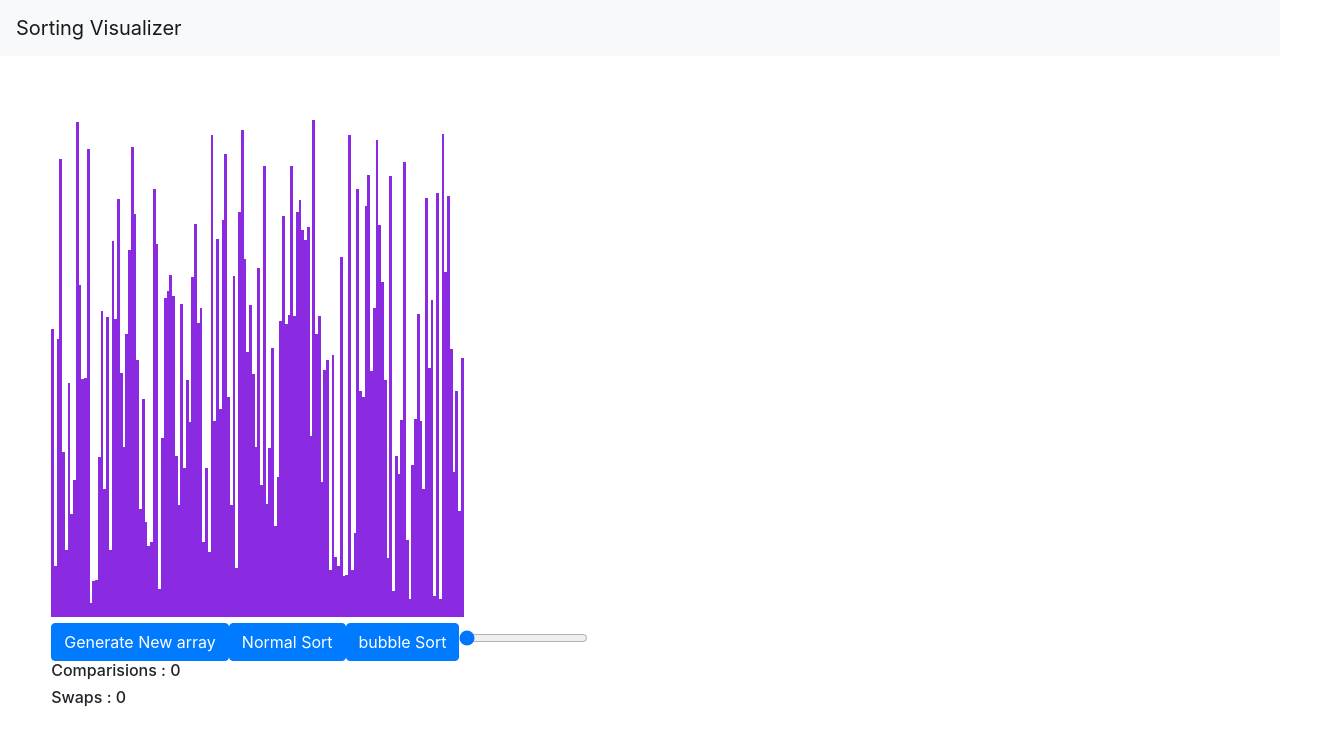
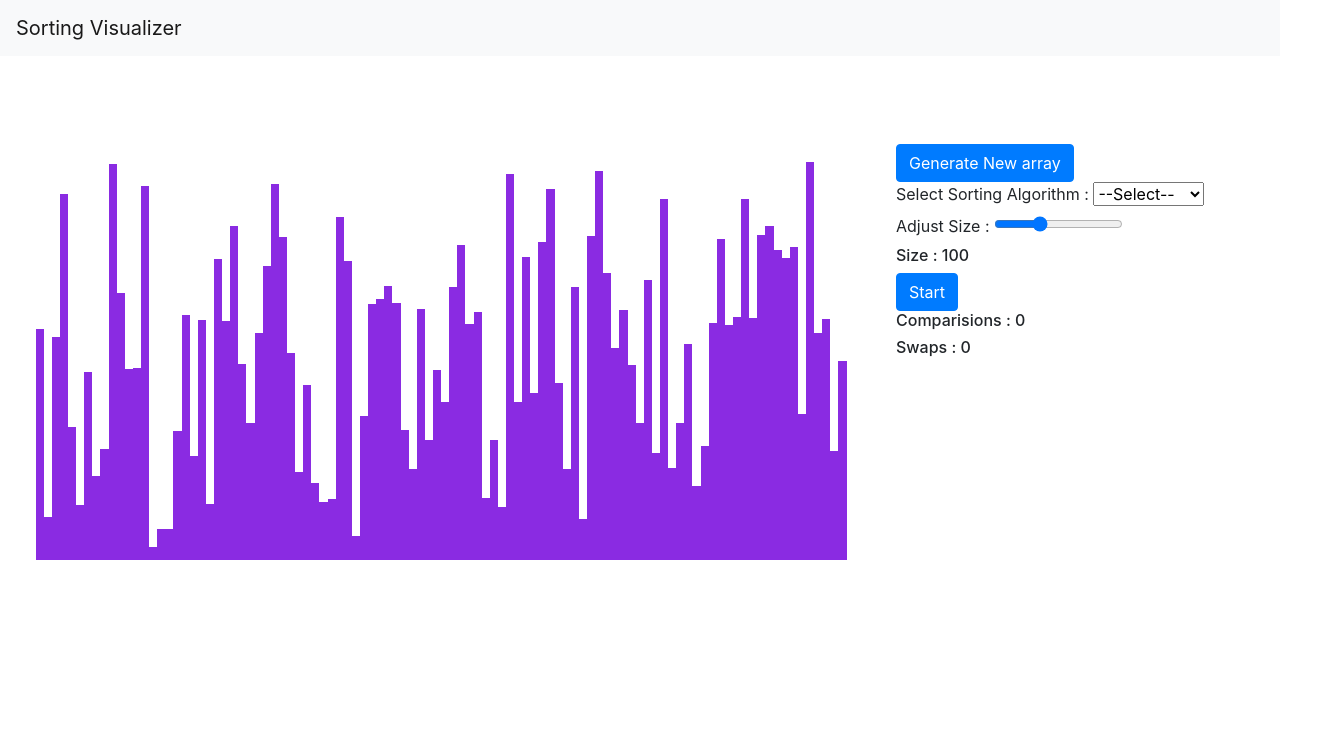
Before and after one commit to nitheesh-daram/Sorting-visualizer, a React (Create React App) app: page / in a window 1280 px wide. Shown: the top 744 px of the page, 1331 px wide, since content can reach past the window. Built offline with nearby package versions, Linux system fonts and the light colour scheme; the HTML template or start-up script is replaced by a standard one.

Commit message:
ui change

```diff
--- a/src/Sorting/Sorting.js
+++ b/src/Sorting/Sorting.js
@@ -1,7 +1,6 @@
 import React from "react";
 import Navbar from "../components/Navbar/Navbar";
 import Simulator from "../components/Simulator/Simulator";
-import Controls from "../components/Controls/Controls";
 
 const Sorting = () => {
   return (
@@ -9,7 +8,6 @@ const Sorting = () => {
       <Navbar />
       <section className="whole_container">
         <Simulator />
-        {/* <Controls /> */}
       </section>
     </div>
   );
--- a/src/components/Controls/Controls.css
+++ /dev/null
@@ -1,6 +0,0 @@
-
-  .controls{
-    margin-left:70% ;
-    background-color: brown;
-    height: 80vh;
-  }
--- a/src/components/Controls/Controls.js
+++ /dev/null
@@ -1,26 +0,0 @@
-import React from 'react'
-import './Controls.css'
-export const Controls = () => {
-    return (
-        <div className="controls">
-        <div className="control">
-          <label>Size : </label> <br />
-          <input type="range" min="10" max="1000"></input> <br />
-          <label>Speed : </label> <br />
-          <input type="range" min="100" max="500"></input> <br />
-          <select id="cars" name="maincat">
-            <option value="">--Select--</option>
-            <option value="1">Geotechnical Investigation</option>
-            <option value="2">Geophysical Exploration</option>
-            <option value="3">Topo Surveys.</option>
-            <option value="4">Traffic Surveys</option>
-            <option value="5">LiDAR Survey</option>
-            <option value="6">Laboratory Testing</option>
-            <option value="7">Ground Utility Survey</option>
-          </select>
-        </div>
-      </div>
-    )
-}
-
-export default Controls;
--- a/src/components/Simulator/Simulator.css
+++ b/src/components/Simulator/Simulator.css
@@ -1,16 +1,26 @@
+.whole_container{
+  margin-top: 5%;
+}
+
+
 .simulator {
-  /* width: 70%; */
-  width: 100%;
-  margin-top: 5%;
+  width: 65%;
   float: left;
   position: absolute;
-  left: 2%;
-  margin-left: 2%;
+  left: 1%;
+  margin-left:1%;
+  border-radius: 25px;
 }
-.array-bar {
-  width: 0.215%;
-  /* width: 5px; */
+.array-box{
+  padding: 10px;
+  height: 450px;
+  padding-top: 5%;
+}
+.array-bar  {
   display: inline-block;
-  /* margin: 0 0.215%; */
   background-color: blueviolet;
 }
+.controls{
+  margin-left:70% ;
+  height: 80vh;
+}
--- a/src/components/Simulator/Simulator.js
+++ b/src/components/Simulator/Simulator.js
@@ -27,7 +27,7 @@ export default class Simulator extends Component {
     // Array size
     let size = document.getElementById("size").value;
     for (let index = 0; index < size; index++) {
-      array.push(randomIntfromRange(10, 500));
+      array.push(randomIntfromRange(10, 400));
     }
     this.setState({ array, comparisions, swaps });
   }
@@ -38,12 +38,12 @@ export default class Simulator extends Component {
       let comparison = animations[index].comparision;
       let swap = animations[index].swap;
       setTimeout(() => {
-        arrayBars[comparison[1]].style.backgroundColor = "black";
+        arrayBars[comparison[1]].style.backgroundColor = "orange";
+        arrayBars[comparison[0]].style.backgroundColor = "red";
+        let comp = document.getElementById("comp");
         this.state.comparisions = this.state.comparisions + 1;
-        arrayBars[comparison[0]].style.backgroundColor = "black";
-        let comp = document.getElementById("comp");
         comp.innerHTML = "Comparisions : " + this.state.comparisions;
-      }, index * speed);
+      }, speed);
       setTimeout(() => {
         let temp = arrayBars[swap[1]].style.height;
         arrayBars[swap[1]].style.height = arrayBars[swap[0]].style.height;
@@ -53,12 +53,12 @@ export default class Simulator extends Component {
           let comp = document.getElementById("swap");
           comp.innerHTML = "Swaps : " + this.state.swaps;
         }
-      }, index * speed);
+      }, speed);
       setTimeout(() => {
         const arrayBars = document.getElementsByClassName("array-bar");
         arrayBars[comparison[1]].style.backgroundColor = "blueviolet";
         arrayBars[comparison[0]].style.backgroundColor = "blueviolet";
-      }, (index + 1) * speed);
+      }, speed);
     }
   }
 
@@ -71,41 +71,70 @@ export default class Simulator extends Component {
     this.animate(animations);
   }
 
+  start() {
+    const algo = document.getElementById("algo").value;
+    console.log(algo);
+    if (algo === "1") {
+      this.normalsort();
+    } else if (algo === "2") {
+      this.bubblesort();
+    } else {
+      alert("select algo!");
+    }
+  }
   render() {
     const array = this.state.array;
+    let f = 100 / array.length;
     return (
       <>
+        <section className="whole_container">
           <div className="simulator">
+            <div className="array-box">
               {array.map((e, i) => {
                 return (
                   <div
                     className="array-bar"
                     key={i}
-                style={{ height: e + "px" }}
+                    style={{ height: e + "px", width: f + "%" }}
                   ></div>
                 );
               })}
+            </div>
+          </div>
+
+          <div className="controls">
             <br />
-          <button className="btn btn-primary" onClick={() => this.resetarray()}>
+            <button
+              className="btn btn-primary"
+              onClick={() => this.resetarray()}
+            >
               Generate New array
-          </button>
-          <button className="btn btn-primary" onClick={() => this.normalsort()}>
-            Normal Sort
-          </button>
-          <button className="btn btn-primary" onClick={() => this.bubblesort()}>
-            bubble Sort
-          </button>
+            </button>{" "}
+            <br />
+            <label>Select Sorting Algorithm : </label> <span></span>
+            <select id="algo" name="algo" classname="">
+              <option value="">--Select--</option>
+              <option value="1">Naive Sort</option>
+              <option value="2">Bubble Sort</option>
+            </select>
+            <br />
+            <label>Adjust Size : </label> <span></span>
             <input
               id="size"
               type="range"
-            min="150"
-            max="450"
+              min="50"
+              max="200"
+              defaultValue="100"
               onChange={() => this.resetarray()}
             ></input>
-
+            <h6 id="arraySize">Size : {this.state.array.length}</h6>
+            <button className="btn btn-primary" onClick={() => this.start()}>
+              Start
+            </button>
             <h6 id="comp">Comparisions : {this.state.comparisions}</h6>
             <h6 id="swap">Swaps : {this.state.swaps}</h6>
           </div>
+        </section>
       </>
     );
   }
```
Lines whose indentation alone changed are shown as unchanged.
